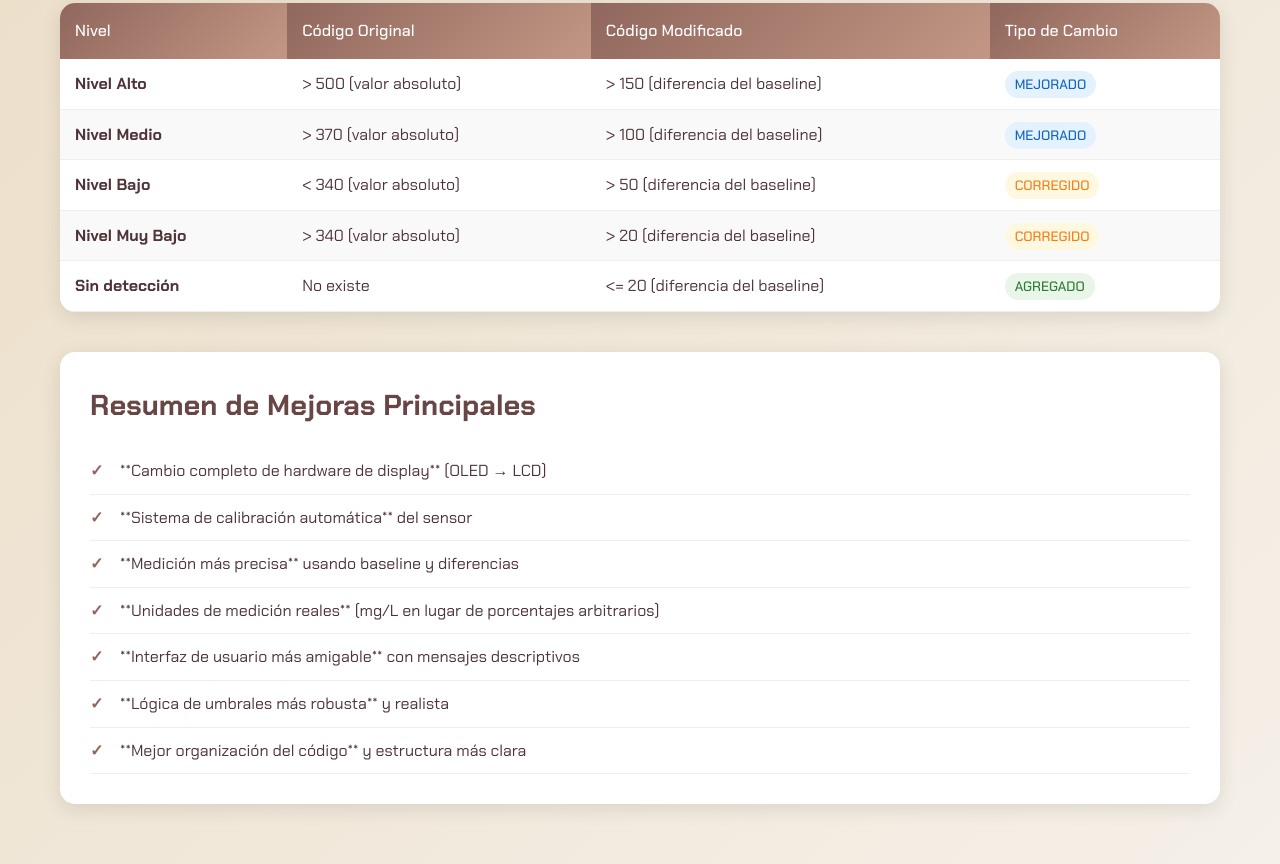
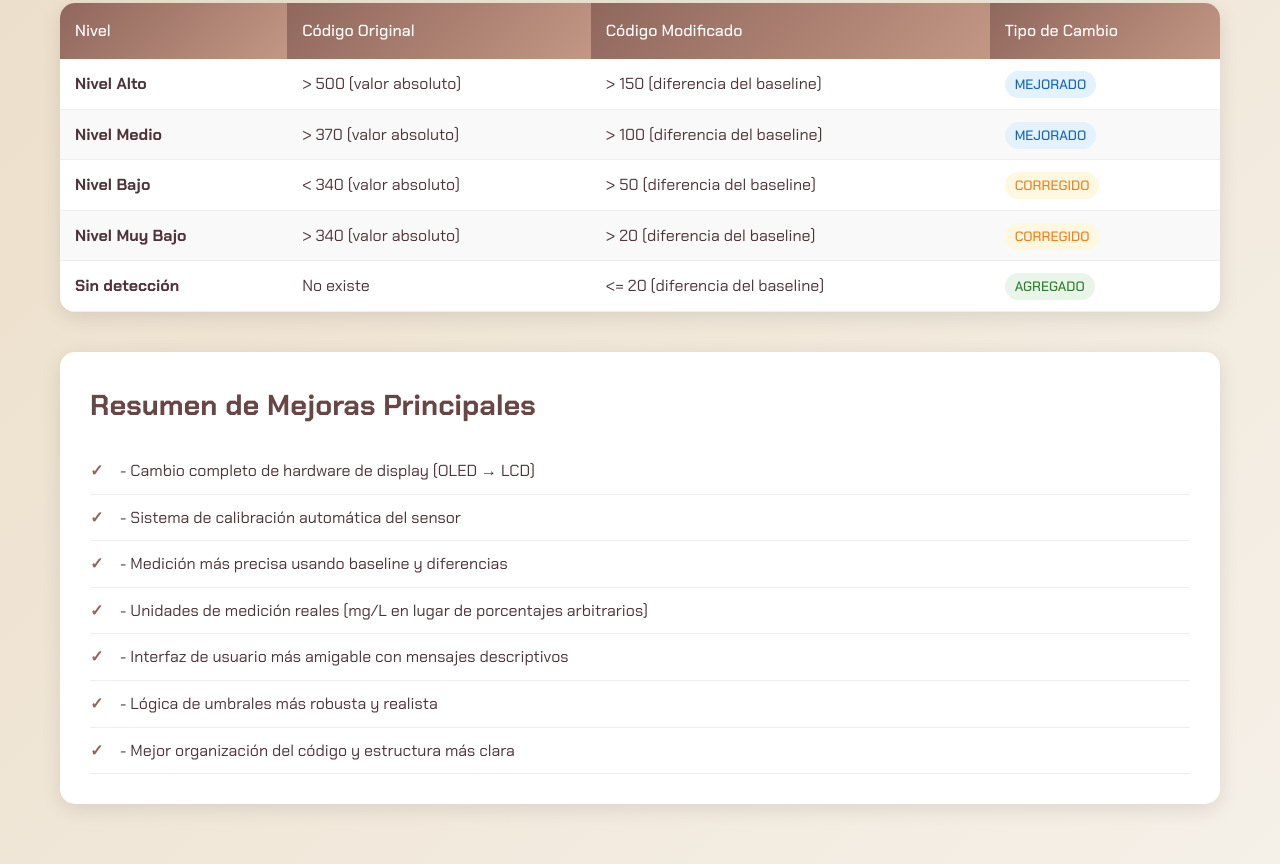
Before and after one commit to Jenifufa/WebAlcoholimetro, a plain HTML site: page index.html in a window 1280 px wide. Shown: the part 2769-3633 px from the top of the page. Drawn offline with Linux system fonts and the light colour scheme.

Commit message:
Update index.html

```diff
--- a/index.html
+++ b/index.html
@@ -631,13 +631,13 @@
         <section class="summary-section">
             <h2>Resumen de Mejoras Principales</h2>
             <ul class="summary-list">
-                <li>**Cambio completo de hardware de display** (OLED → LCD)</li>
-                <li>**Sistema de calibración automática** del sensor</li>
-                <li>**Medición más precisa** usando baseline y diferencias</li>
-                <li>**Unidades de medición reales** (mg/L en lugar de porcentajes arbitrarios)</li>
-                <li>**Interfaz de usuario más amigable** con mensajes descriptivos</li>
-                <li>**Lógica de umbrales más robusta** y realista</li>
-                <li>**Mejor organización del código** y estructura más clara</li>
+                <li>- Cambio completo de hardware de display (OLED → LCD)</li>
+                <li>- Sistema de calibración automática del sensor</li>
+                <li>- Medición más precisa usando baseline y diferencias</li>
+                <li>- Unidades de medición reales (mg/L en lugar de porcentajes arbitrarios)</li>
+                <li>- Interfaz de usuario más amigable con mensajes descriptivos</li>
+                <li>- Lógica de umbrales más robusta y realista</li>
+                <li>- Mejor organización del código y estructura más clara</li>
             </ul>
         </section>
     </div>
```
